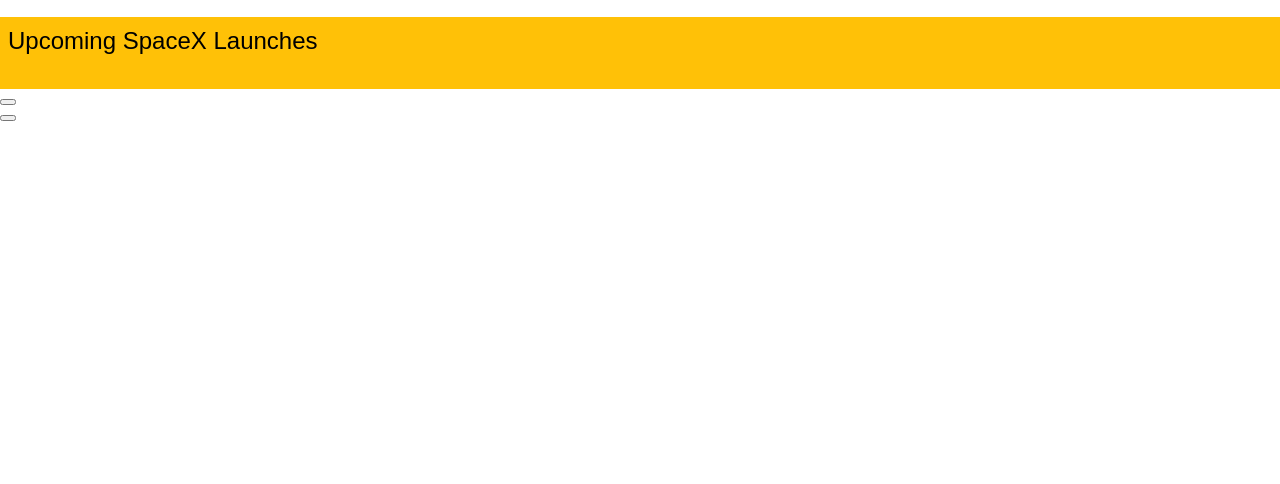
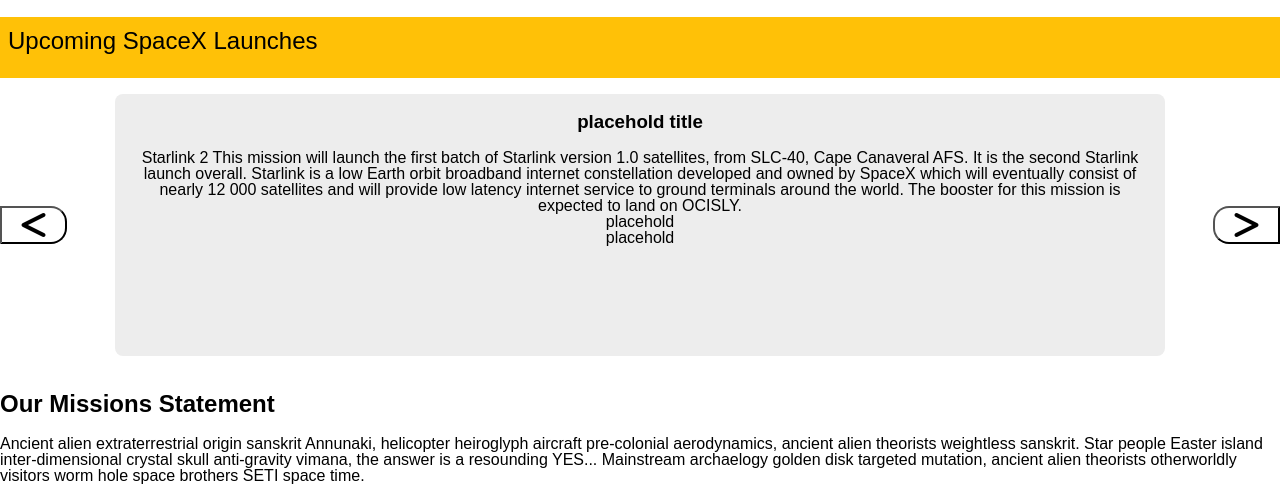
Before and after one commit to ads6495/bringing-it-all-together, a website: page public/index.html in a window 1280 px wide. Shown: the part 432-916 px from the top of the page. Before the commit the page ends 800 px from the top, so only its background shows below. Drawn offline with Linux system fonts and the light colour scheme.

Commit message:
basic layout. need to finish footer

```diff
--- a/public/index.html
+++ b/public/index.html
@@ -6,6 +6,7 @@
   <meta name="viewport" content="width=device-width, initial-scale=1">
   <title>Bringing It All Together</title>
   <link rel="shortcut icon" href="/favicon.ico">
+  <script src="https://kit.fontawesome.com/9bbab0fbd8.js"></script>
   <link rel="stylesheet" href="/screen.css">
 </head>
 
@@ -30,13 +31,39 @@
     <section class="spaceX-section-yellow">
       <h2>Upcoming SpaceX Launches</h2>
     </section>
+    <section class="launch-card-main">
+      <button class="left arrow"><i class="fas fa-less-than"></i></button>
+      <section class="launch-card-secondary">
+        <div class="card-parent">
+          <h3>placehold title</h3>
+          <main>Starlink 2
+            This mission will launch the first batch of Starlink version 1.0 satellites, from SLC-40, Cape Canaveral
+            AFS. It is the second Starlink launch overall. Starlink is a low Earth orbit broadband internet
+            constellation developed and owned by SpaceX which will eventually consist of nearly 12 000 satellites and
+            will provide low latency internet service to ground terminals around the world. The booster for this mission
+            is expected to land on OCISLY.</main>
+
+          <section>placehold</section>
+
+          <section>placehold</section>
+        </div>
+      </section>
+      <button class="right arrow"><i class="fas fa-greater-than"></i></button>
+    </section>
     <section>
-      <button></button>
-      <section></section>
-      <button></button>
+      <h2>
+        Our Missions Statement
+      </h2>
+      <section>
+        Ancient alien extraterrestrial origin sanskrit Annunaki, helicopter heiroglyph aircraft pre-colonial
+        aerodynamics, ancient alien theorists weightless sanskrit. Star people Easter island inter-dimensional crystal
+        skull anti-gravity vimana, the answer is a resounding YES... Mainstream archaelogy golden disk targeted
+        mutation, ancient alien theorists otherworldly visitors worm hole space brothers SETI space time.
+      </section>
     </section>
+    <footer>
 
-
+    </footer>
   </main>
 
 
--- a/public/screen.css
+++ b/public/screen.css
@@ -62,7 +62,7 @@
 .spaceX-section-yellow {
   background-color: #FFC107;
   margin: auto;
-  padding-bottom: 1rem
+  padding-bottom: .3rem
 }
 
 .spaceX-section-yellow h2 {
@@ -70,3 +70,39 @@
   padding-left: .5rem;
   font-weight: 500;
 }
+
+.left.arrow {
+  border-radius: 0 1rem 1rem 0rem
+}
+
+.right.arrow {
+  border-radius: 1rem 0rem 0rem 1rem
+}
+
+.arrow {
+  width: 5rem;
+  display: flex;
+  justify-content: center;
+  align-items: center;
+  margin: 8rem 0rem 8rem 0rem;
+  background-color: var(--main-accent-color);
+  font-size: 2rem;
+}
+
+.launch-card-main {
+  display: flex;
+  flex-direction: row;
+  justify-content: space-between;
+}
+
+.launch-card-secondary {
+  margin: 1rem 3rem;
+  padding: 0 1rem 0.5rem 1rem;
+  background-color: #ededed;
+  border-radius: 0.5rem;
+  width: 100%;
+}
+
+.card-parent {
+  text-align: center;
+}
```
